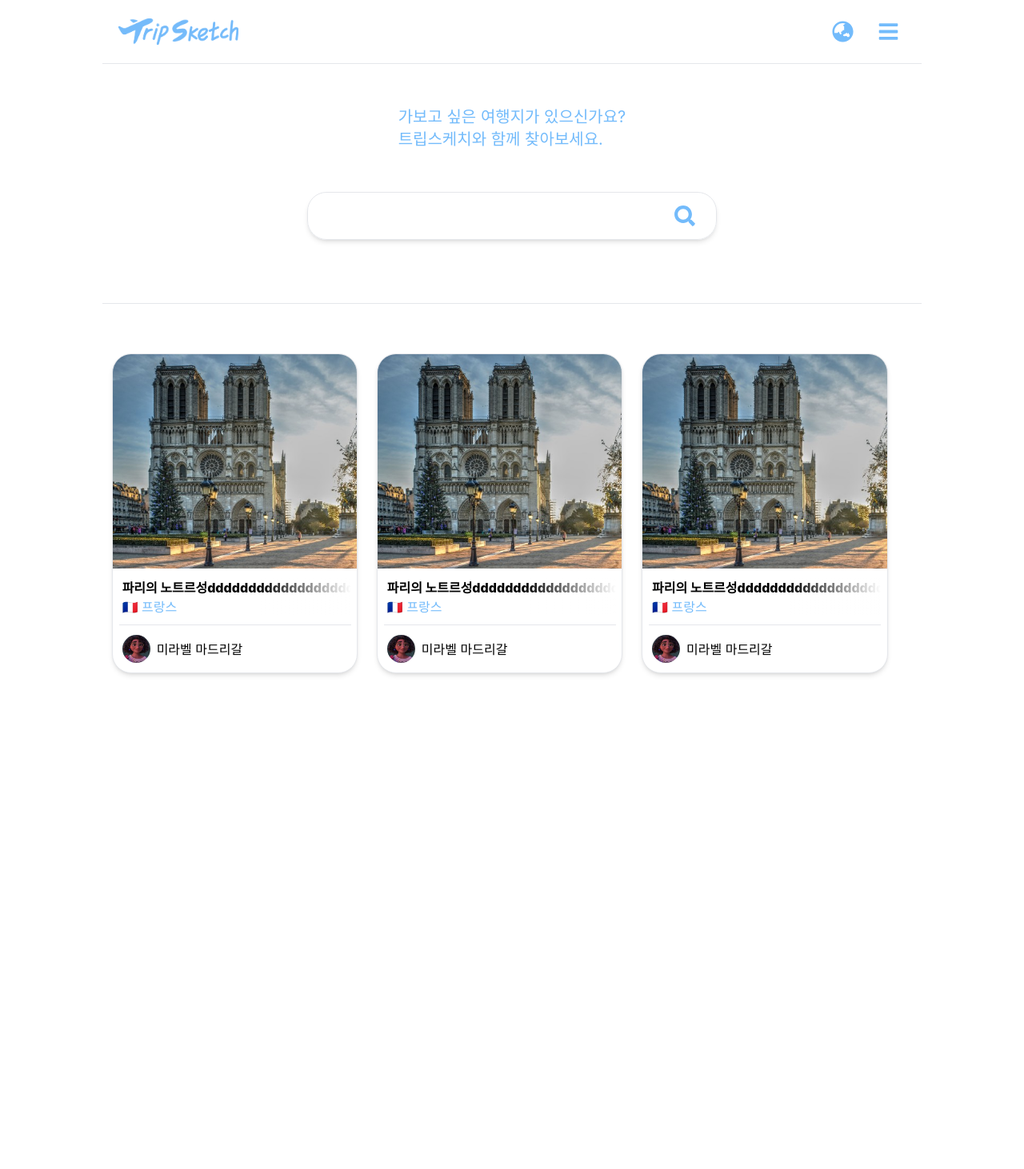
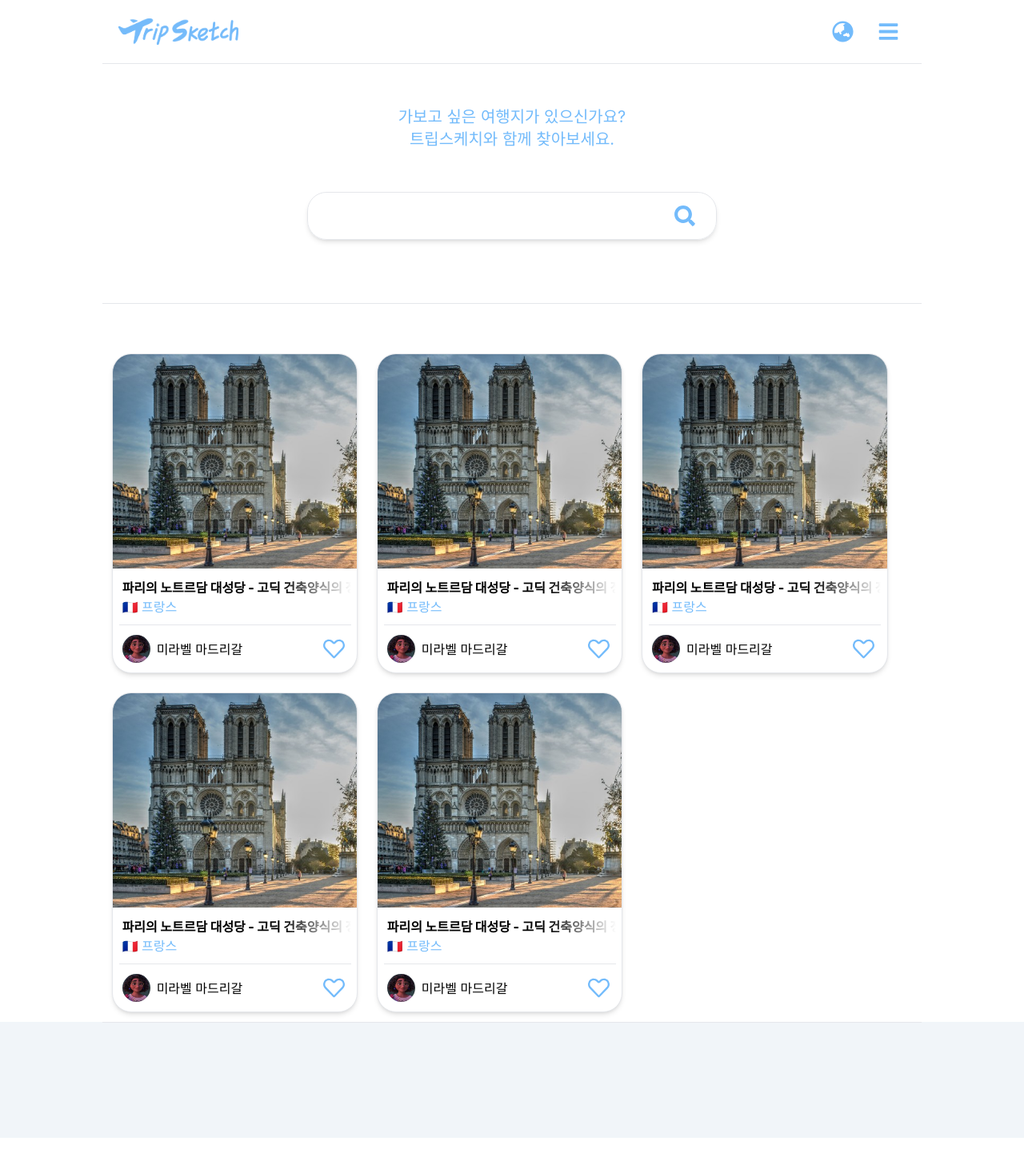
Before and after one commit to rhquddnr95/hg_front, a React (Create React App) app: page /explore in a window 1280 px wide. Shown: the top 1462 px of the page at 80% size. After the commit the page ends 1423 px from the top, so only its background shows below. Built offline with nearby package versions, Linux system fonts and the light colour scheme; what react-geocode would draw is missing.

Commit message:
Feat: 회원용 Home 구현 및 탐색페이지 추가구현

```diff
--- a/src/components/UI/Post.tsx
+++ b/src/components/UI/Post.tsx
@@ -1,9 +1,9 @@
-import React from "react";
+import React, { useState } from "react";
 import { Link } from "react-router-dom";
 
 
 
-const author = {
+const user = {
   id: 1,
   thumbnail: '/profile_mirabel.webp',
   name: '미라벨 마드리갈',
@@ -12,24 +12,25 @@ const author = {
 const post = {
   id: 1,
   thumbnail: '/thumbnail.jpg',
-  author: author,
+  author: user,
   location: '\uD83C\uDDEB\uD83C\uDDF7 프랑스',
-  title: '파리의 노트르성dddddddddddddddddddddddd당',
-  content: '',
+  title: '파리의 노트르담 대성당 - 고딕 건축양식의 정점',
+  content: '2015년 여름, 미술사 수업을 듣다가 불현듯 ',
   likes: 42,
   views: 1203,
 }
 
 const Post = () => {
+  const [ like, setLike ] = useState(false);
   return (
     <div className="bg-white overflow-hidden desktop:w-[30%] w-[80%] h-[500px] desktop:h-[400px] rounded-3xl border border-solid flex flex-col m-3 shadow-md justify-start items-center ">
       <div className="w-full h-[70%] bg-slate-100 ">
-        <Link to={`/`}><img className=" w-full h-full object-cover" src={post.thumbnail}/></Link>
+        <Link to={`/`}><img className=" w-full h-full object-cover transition-all hover:opacity-[0.5]" src={post.thumbnail}/></Link>
       </div>
-      <div className="w-[95%] h-[15%] flex flex-col justify-between items-start px-1 py-3 relative truncate">
+      <div className="w-[95%] h-[15%] flex flex-col justify-between items-start px-1 py-3 truncate relative">
         <Link to={`/`}><p className="w-full h-[20px] justify-center items-center font-extrabold text-md ">{post.title}</p></Link>
         <Link to="/explore"><span className="w-[100%] flex flex-row justify-between items-center my-1 text-[#73BBFB]">{post.location}</span></Link>
-        <div className="absolute right-0 w-[40%] h-[100%] bg-gradient-to-r from-transparent to-white pointer-events-none"></div>
+        <div className="absolute right-0 w-[30%] h-[100%] bg-gradient-to-r from-transparent to-white pointer-events-none"></div>
       </div>
       <div className="w-[95%] h-[15%] flex flex-row justify-between items-center px-1 py-3 border-t border-solid mt-3">
         <div className="w-[60%] flex flex-row items-center">
@@ -38,7 +39,7 @@ const Post = () => {
           </div>
         <Link to={`/`}><span className=" flex flex-row justify-between items-center">{post.author.name}</span></Link>
         </div>
-        <div></div>
+        <div><img className=" hover:bg-slate-100 rounded-xl w-[35px] h-[35px] p-1 cursor-pointer" src={`/icon_heart_${like? 'full' : 'empty'}.svg`} onClick={()=> setLike(!like)}/></div>
 
       </div>
 
--- a/src/pages/explore/ExplorePage.tsx
+++ b/src/pages/explore/ExplorePage.tsx
@@ -5,7 +5,13 @@ import Post from '../../components/UI/Post';
 
 // 유저 로그인 테스트용 코드
 import { UserLoginContext } from '../../components/Layout/Layout';
+const searched = [
+  1, 2, 3, 4, 5
+]
+
 //
+
+
 
 const ExplorePage = () => {
   const [ searchInput, setSearchInput ] = useState('');
@@ -14,7 +20,7 @@ const ExplorePage = () => {
   }
 
   //탐색페이지 스타일링
-  const exploreSearchSectionStyle:string = " bg-white bg-opacity-80 backdrop-filter backdrop-blur-lg top-[100px] border border-solid w-[90%] desktop:w-[50%] h-[60px] bg-white margin-box m-5 p-1 rounded-3xl shadow-md flex flex-row text-lg sticky ";
+  const exploreSearchSectionStyle:string = " bg-white bg-opacity-80 backdrop-filter backdrop-blur-lg top-[100px] border border-solid w-[90%] desktop:w-[50%] h-[60px] bg-white margin-box m-5 p-1 rounded-3xl shadow-md flex flex-row text-lg sticky z-50";
 
 
   // 유저 로그인 테스트용 코드
@@ -23,8 +29,8 @@ const ExplorePage = () => {
 
 
   return (
-    <div className="w-full desktop:w-[1024px] h-[2000px] flex flex-col items-center ">
-      <div className=" text-[#73BBFB] w-full h-[120px] mt-5 flex flex-col justify-center items-center text-xl">
+    <div className="w-full desktop:w-[1024px] h-auto flex flex-col items-center ">
+      <div className=" text-[#73BBFB] w-full h-[120px] mt-5 flex flex-col justify-center items-center text-xl text-center">
         가보고 싶은 여행지가 있으신가요? <br/>트립스케치와 함께 찾아보세요.
       </div>
       <div className={`${exploreSearchSectionStyle}`}>
@@ -33,14 +39,16 @@ const ExplorePage = () => {
       </div>
       <div className="w-full h-[60px] border-b border-solid mb-[50px] flex flex-col justify-center items-center">
         { searchInput.length >= 1 ? (
-          <span className=" w-full flex flex-row justify-center"><p>'{searchInput}'</p> <p>으로 검색한 결과</p></span>
+          <span className=" w-full flex flex-row justify-center"><p className=" italic mx-2">'{searchInput}'</p> <p>으로 검색한 결과({searched.length})</p></span>
         )
         : (<div></div>)}
 
       </div>
 
       {!userLogin ? (
-        <div className="w-full flex flex-row flex-wrap justify-center desktop:justify-start items-start">
+        <div className="w-full flex flex-row flex-wrap justify-center desktop:justify-start static items-start z-100">
+          <Post />
+          <Post/>
           <Post/>
           <Post/>
           <Post/>
@@ -48,7 +56,9 @@ const ExplorePage = () => {
 
 
       ) : (
-        <div>
+        <div className="w-full flex flex-row flex-wrap justify-center desktop:justify-start static items-start z-100">
+          <Post />
+          <Post/>
           <Post/>
           <Post/>
           <Post/>
--- a/src/pages/home/HomePage.tsx
+++ b/src/pages/home/HomePage.tsx
@@ -1,6 +1,7 @@
 import { Link } from "react-router-dom";
 import { useContext } from 'react';
 import styled, { keyframes } from 'styled-components';
+import Post from '../../components/UI/Post';
 
 // 유저 로그인 테스트용 코드
 import { UserLoginContext } from '../../components/Layout/Layout';
@@ -147,7 +148,10 @@ const BgPerson =styled.img`
 
 // 더미데이터
 const user = {
-  name: "Mirabel",
+  id: 1,
+  thumbnail: '/profile_mirabel.webp',
+  name: '미라벨 마드리갈',
+  following: [],
 }
 
 const HomePage = () => {
@@ -156,7 +160,7 @@ const HomePage = () => {
   const homeIntroduceTxtStyle:string = " w-[80%] desktop:w-[45%] h-[220px] bg-white absolute margin-box m-8 p-4 top-[75%] desktop:top-[50%] rounded-2xl shadow-lg flex flex-col z-500 justify-center items-center";
   const homeIntroduceTxtBtnStyle:string = "w-[200px] h-[30px] bg-[#73BBFB] text-base font-bold rounded-3xl transition-colors hover:bg-[#0C94E8] text-white my-3";
   const homeFurtherIntroduceStyle:string = " w-full flex h-[400px] flex-row-reverse justify-center desktop:justify-around items-center flex-wrap z-100 relative ";
-  const homeWelcomeTxtStyle:string = " border border-solid w-[90%] h-[150px] bg-white margin-box m-8 p-4 rounded-3xl shadow-lg flex text-lg flex-row justify-center items-center";
+  const homeWelcomeTxtStyle:string = " border border-solid w-[90%] desktop:w-[40%] h-auto bg-white margin-box m-8 p-4 rounded-3xl shadow-lg flex text-lg flex-col justify-center items-center";
 
 
   // 유저 로그인 테스트용 코드
@@ -207,7 +211,44 @@ const HomePage = () => {
       ) : (
         <div className=" w-full flex flex-col items-center">
           <div className={`${homeWelcomeTxtStyle}`}>
-            <p className="pr-1">안녕하세요.</p> <p className=" text-[#73BBFB] font-extrabold px-1 ">{user.name}</p><p>님</p>
+            <div className=" w-[100px] h-[100px] rounded-full bg-slate-100 m-5 overflow-hidden shadow-md">
+            <img className=" w-full h-full object-cover" src={user.thumbnail}/>
+            </div>
+            <div className="flex flex-row h-[50px] items-center">
+              <p className="pr-1">안녕하세요.</p> <p className=" text-[#73BBFB] font-extrabold px-1 ">{user.name}</p><p>님</p>
+            </div>
+          </div>
+          <div className=" text-[#73BBFB] w-full h-[80px] mt-5 flex flex-col justify-center items-center text-lg text-center">
+          <div className="  translate-y-4 w-full border-b border-[0.5px] solid"></div>
+          <p className=" bg-white z-30 px-5">{user.name}님이 구독중인 사람들의 스케치</p>
+          </div>
+          {user.following.length === 0 ? (
+              <div className="w-full h-[100px] flex flex-col justify-center static items-center">
+                <p className="italic opacity-30 text-lg my-3">현재 아무도 구독하지 않고 있습니다.</p>
+                <Link to ="/explore"><button className={`${homeIntroduceTxtBtnStyle}`} >트립스케치 둘러보기</button></Link>
+              </div>
+            ) : (
+              <div className="w-full flex flex-row flex-wrap justify-center desktop:justify-start static items-start">
+                <Post/>
+                <Post/>
+                <Post/>
+                <Post/>
+                <Post/>
+              </div>
+            )}
+
+
+
+          <div className=" text-[#73BBFB] w-full h-[80px] mt-5 flex flex-col justify-center items-center text-lg text-center">
+          <div className="  translate-y-4 w-full border-b border-[0.5px] solid"></div>
+          <p className=" bg-white z-30 px-5">요즘 뜨는 스케치</p>
+          </div>
+          <div className="w-full flex flex-row flex-wrap justify-center desktop:justify-start static items-start">
+            <Post />
+            <Post/>
+            <Post/>
+            <Post/>
+            <Post/>
           </div>
 
         </div>
```
Also changed, not shown: public/icon_heart_empty.svg (added), public/icon_heart_full.svg (added).
